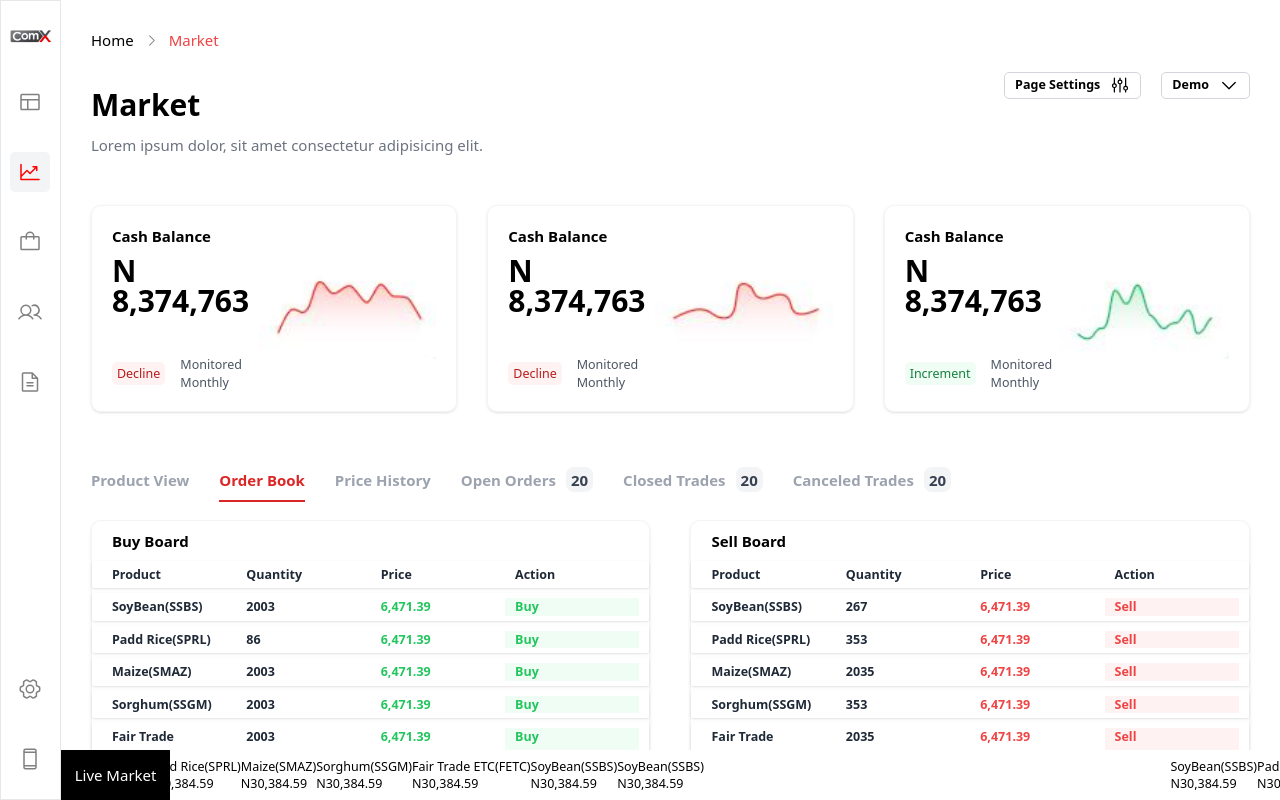
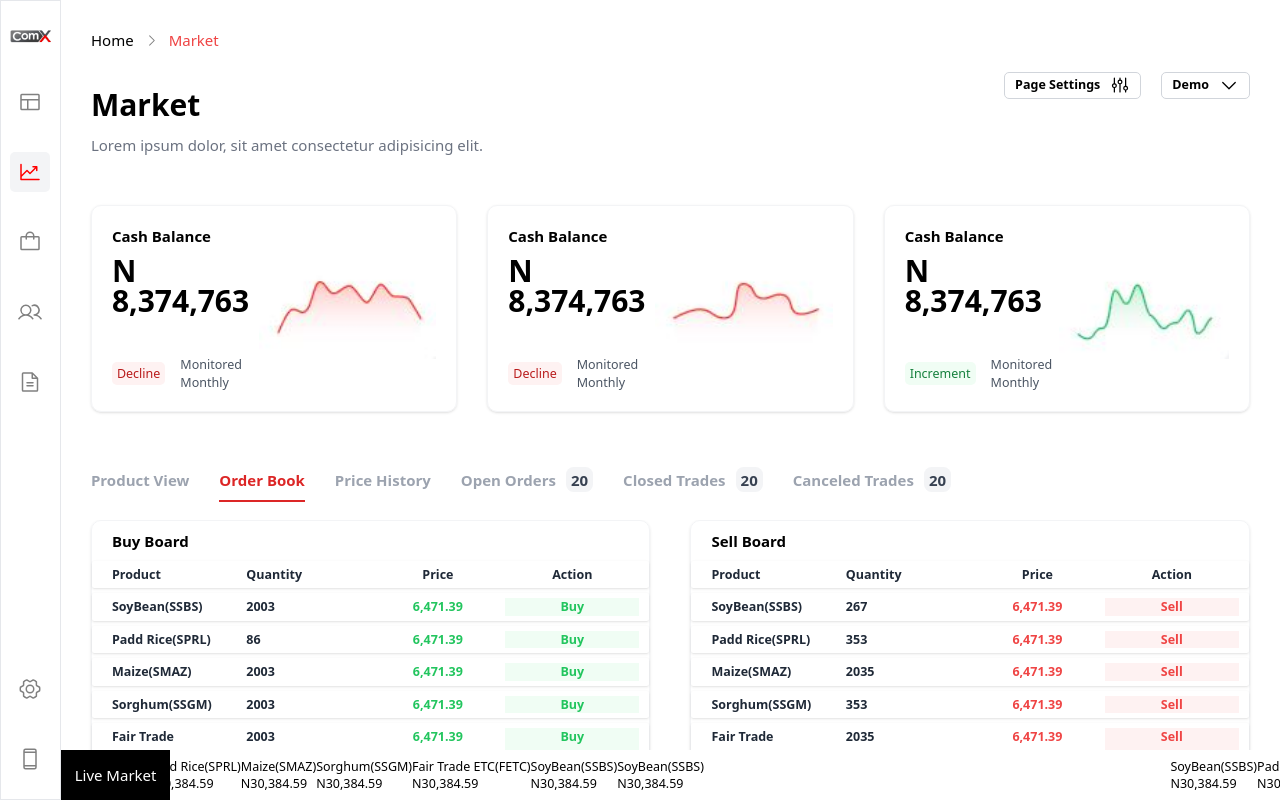
Before and after one commit to Kazeemakeem/afex-assessement-kazeemakeem, a React (Create React App) app: page / in a window 1280 px wide. Built offline with nearby package versions, Linux system fonts and the light colour scheme.

Commit message:
quick fix

```diff
--- a/src/components/BoardTable.tsx
+++ b/src/components/BoardTable.tsx
@@ -24,7 +24,7 @@ export const  Table: React.FC<TableProps> = ({ title, headers, rows, type}) => {
         <div className="flex flex-row text-sm font-semibold mb-2 px-4 py-2 text-gray-800 rounded shadow text-xl"
         key={index} >
           {row.map((data, index) => (
-            <div key={index} className={`text-${index === 0 || index === 1 ? "left" : "center"} px-4 w-full ${index === row.length - 2 || index === row.length - 1 ? `${index === row.length - 1 ? `${type === "buy" ? "bg-green-50" : `${type === "sell" ? "bg-red-50" : ""}`}` : ""} ${type === "buy" ? "text-green-500" : `${type === "sell" ? "text-red-500" : ""}`}` : ""}`}>{data}</div>))
+            <div key={index} className={`${index === 0 || index === 1 ? "text-left" : "text-center"} px-4 w-full ${index === row.length - 2 || index === row.length - 1 ? `${index === row.length - 1 ? `${type === "buy" ? "bg-green-50" : `${type === "sell" ? "bg-red-50" : ""}`}` : ""} ${type === "buy" ? "text-green-500" : `${type === "sell" ? "text-red-500" : ""}`}` : ""}`}>{data}</div>))
         }
         </div>))
       }
--- a/src/components/Modal.tsx
+++ b/src/components/Modal.tsx
@@ -9,6 +9,7 @@ const Modal = () => {
 
   return (
     <div>
+      <div className="h-screen w-screen bg-black opacity-50"></div>
 
     </div>
   )
```
